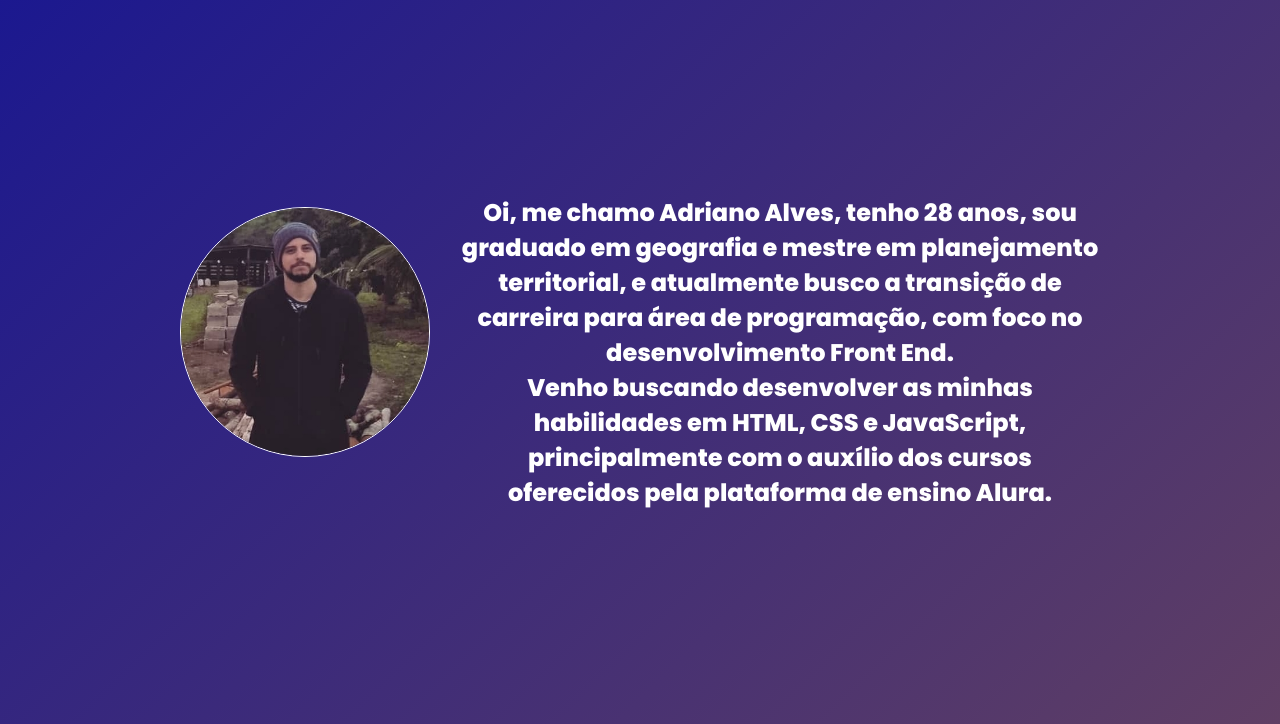
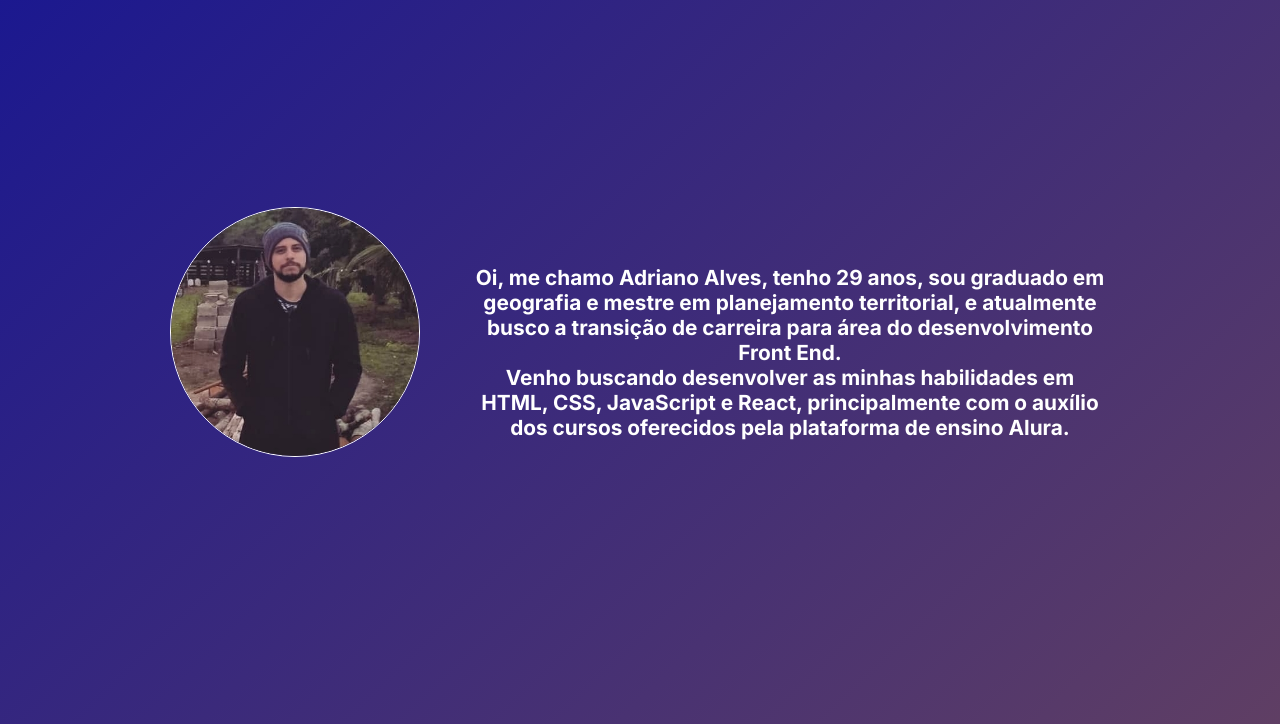
Before and after one commit to Adrianodbs/Portifolio, a plain HTML site: page index.html in a window 1280 px wide. Shown: the part 76-800 px from the top of the page. Drawn offline with Linux system fonts and the light colour scheme.

Commit message:
atualização na apresentação

```diff
--- a/assets/css/global.css
+++ b/assets/css/global.css
@@ -1,4 +1,5 @@
 @import url('https://fonts.googleapis.com/css2?family=Poppins:wght@300;500;800&display=swap');
+@import url('https://fonts.googleapis.com/css2?family=Inter:wght@300;400;500;700&display=swap');
 
 /* Zerando CSS */
 
--- a/assets/css/main.css
+++ b/assets/css/main.css
@@ -7,7 +7,7 @@ main {
   display: flex;
   justify-content: center;
   align-items: center;
-  gap: 30px;
+  gap: 50px;
 }
 
 .main-content img {
@@ -15,10 +15,13 @@ main {
   border-radius: 50%;
   border: 1px solid #fff;
   margin-bottom: 40px;
+  display: flex;
+  align-items: center;
 }
 
 .main-content h1 {
   width: 50%;
   text-align: center;
-  font-size: 1.5rem;
+  font-size: 1.3rem;
+  font-family: 'Inter', sans-serif;
 }
--- a/index.html
+++ b/index.html
@@ -62,14 +62,13 @@
       <div class="main-content">
         <img src="./assets/imagens/perfil2.jpg" alt="Foto de perfil" />
         <h1>
-          Oi, me chamo Adriano Alves, tenho 28 anos, sou graduado em geografia e
+          Oi, me chamo Adriano Alves, tenho 29 anos, sou graduado em geografia e
           mestre em planejamento territorial, e atualmente busco a transição de
-          carreira para área de programação, com foco no desenvolvimento Front
-          End.
+          carreira para área do desenvolvimento Front End.
           <br />
-          Venho buscando desenvolver as minhas habilidades em HTML, CSS e
-          JavaScript, principalmente com o auxílio dos cursos oferecidos pela
-          plataforma de ensino Alura.
+          Venho buscando desenvolver as minhas habilidades em HTML, CSS,
+          JavaScript e React, principalmente com o auxílio dos cursos oferecidos
+          pela plataforma de ensino Alura.
         </h1>
       </div>
     </main>
```
